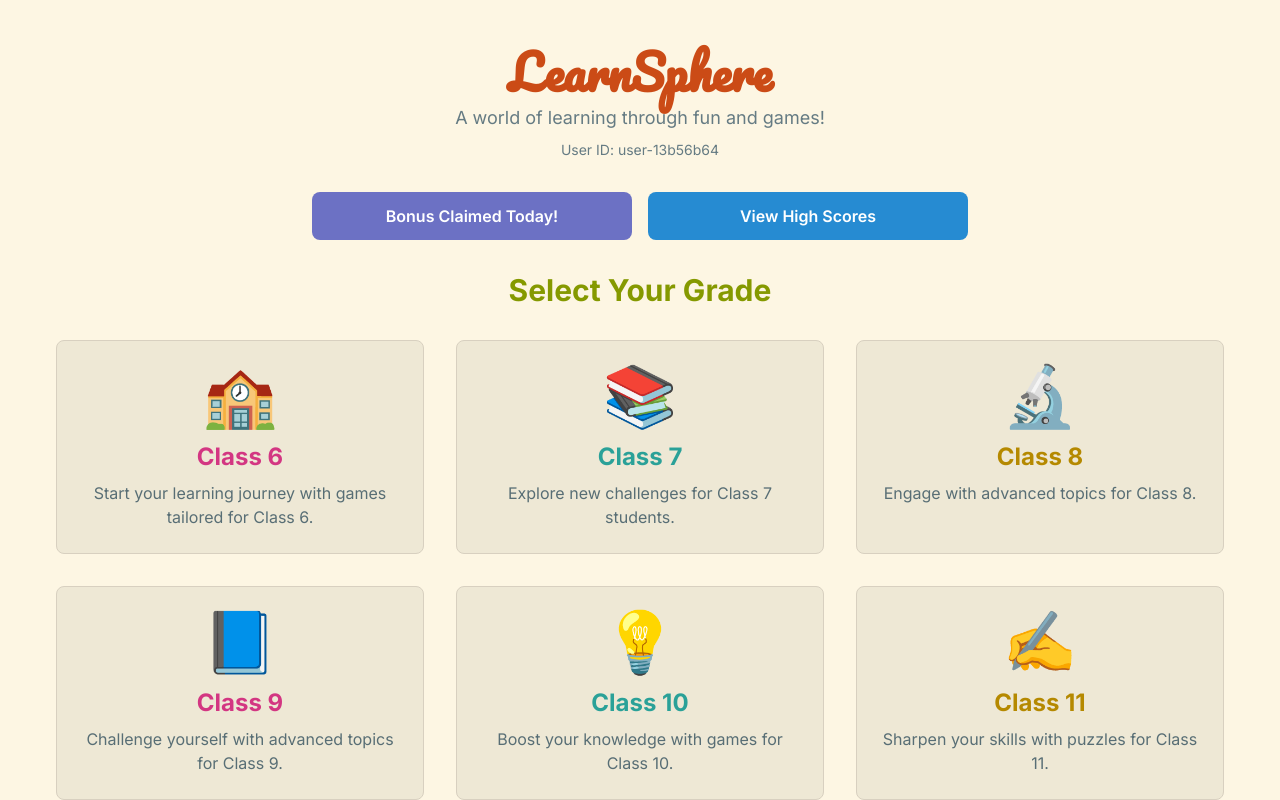
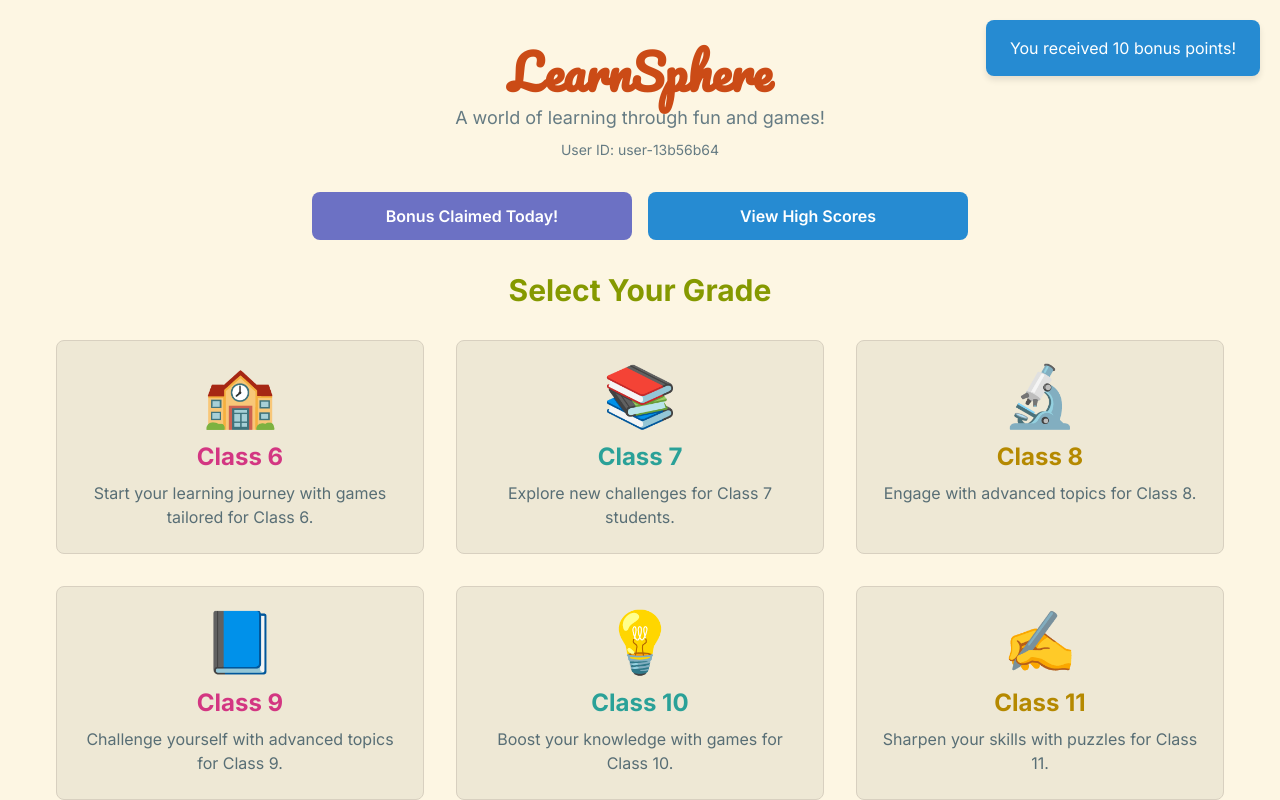
Before and after one commit to adieee02/hackathon, a plain HTML site: page index.html in a window 1280 px wide. Both pictures are taken after a click on the button "Claim Daily Bonus!". Shown: the top 800 px of the page. Drawn offline with nearby package versions, Linux system fonts and the light colour scheme.

Commit message:
Update index.html

```diff
--- a/index.html
+++ b/index.html
@@ -56,16 +56,21 @@
         .hidden {
             display: none;
         }
-        #offline-indicator {
+        #notification {
             position: fixed;
-            bottom: 10px;
-            right: 10px;
-            padding: 8px 16px;
-            border-radius: 20px;
-            font-size: 0.875rem;
-            font-weight: 500;
+            top: 20px;
+            right: 20px;
+            background-color: #268BD2;
+            color: white;
+            padding: 1rem 1.5rem;
+            border-radius: 0.5rem;
+            box-shadow: 0 4px 6px rgba(0,0,0,0.1);
             z-index: 1000;
-            transition: opacity 0.5s ease-in-out;
+            transform: translateX(calc(100% + 20px));
+            transition: transform 0.5s ease-in-out;
+        }
+        #notification.show {
+            transform: translateX(0);
         }
     </style>
     <link rel="preconnect" href="https://fonts.googleapis.com">
@@ -171,9 +176,7 @@
         </div>
     </div>
 
-    <div id="offline-indicator" class="bg-gray-400 text-white opacity-0">
-        <span>Connecting...</span>
-    </div>
+    <div id="notification"></div>
 
     <script type="module">
         // --- NOTE: This app is now backend-less. All data is saved in your browser's local storage. ---
@@ -191,6 +194,7 @@
             const backFromLeaderboardBtn = document.getElementById('back-from-leaderboard');
             const backToGradesBtn = document.getElementById('back-to-grades-btn');
             const userInfoEl = document.getElementById('user-info');
+            const notificationEl = document.getElementById('notification');
 
             let userId;
             let currentGrade;
@@ -199,6 +203,14 @@
             let currentLevel = 1;
             let gameTimer;
             let totalScore = 0;
+
+            function showNotification(message) {
+                notificationEl.textContent = message;
+                notificationEl.classList.add('show');
+                setTimeout(() => {
+                    notificationEl.classList.remove('show');
+                }, 3000);
+            }
 
             function setupUser() {
                 let storedUserId = localStorage.getItem('learnSphereUserId');
@@ -243,7 +255,7 @@
                 localStorage.setItem('learnSphereTotalScore', totalScore);
                 dailyBonusBtn.textContent = 'Bonus Claimed Today!';
                 dailyBonusBtn.disabled = true;
-                alert('You received 10 bonus points!');
+                showNotification('You received 10 bonus points!');
             }
 
             function updateHighScore() {
```
